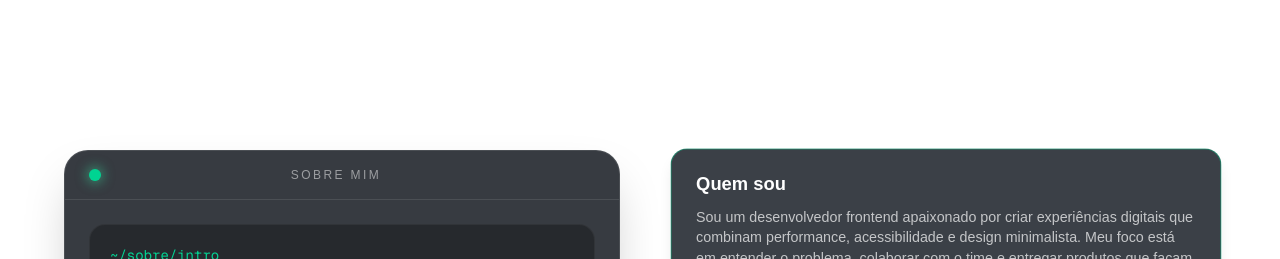
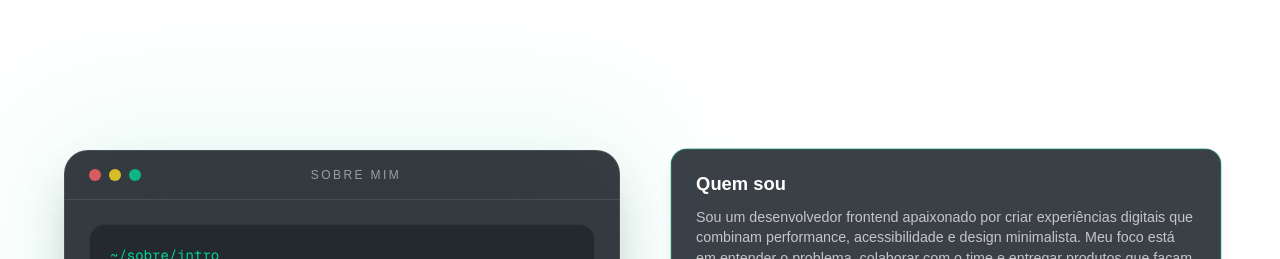
Before and after one commit to DevSolto/dev_portifolio-, a Next.js app: page / in a window 1280 px wide. Shown: the part 840-1099 px from the top of the page. Built offline with nearby package versions, Linux system fonts and the light colour scheme.

Commit message:
Ajusta terminal da seção Sobre mim

```diff
--- a/src/app/components/AboutSection.tsx
+++ b/src/app/components/AboutSection.tsx
@@ -61,13 +61,16 @@ export default function AboutSection({ topics = DEFAULT_TOPICS }: AboutSectionPr
         </div>
         <div className="grid gap-10 lg:grid-cols-2">
           <div className="relative">
-            <div className="flex h-full flex-col overflow-hidden rounded-3xl border border-white/10 bg-[#050b12]/80 shadow-2xl backdrop-blur">
+            <div
+              aria-hidden="true"
+              className="pointer-events-none absolute -inset-4 rounded-3xl bg-emerald-400/10 blur-3xl"
+            />
+            <div className="relative flex h-full flex-col overflow-hidden rounded-3xl border border-white/10 bg-[#050b12]/80 shadow-2xl backdrop-blur">
               <div className="flex items-center justify-between border-b border-white/10 px-6 py-4">
                 <div className="flex items-center gap-2">
-                  <span
-                    className="h-3 w-3 rounded-full bg-emerald-400 shadow-[0_0_12px_2px_rgba(52,211,153,0.55)]"
-                    aria-hidden="true"
-                  />
+                  <span className="h-3 w-3 rounded-full bg-red-400/80" aria-hidden="true" />
+                  <span className="h-3 w-3 rounded-full bg-yellow-300/80" aria-hidden="true" />
+                  <span className="h-3 w-3 rounded-full bg-emerald-400/80" aria-hidden="true" />
                 </div>
                 <p className="pointer-events-none select-none text-xs font-medium uppercase tracking-[0.2em] text-white/50">
                   Sobre mim
```
